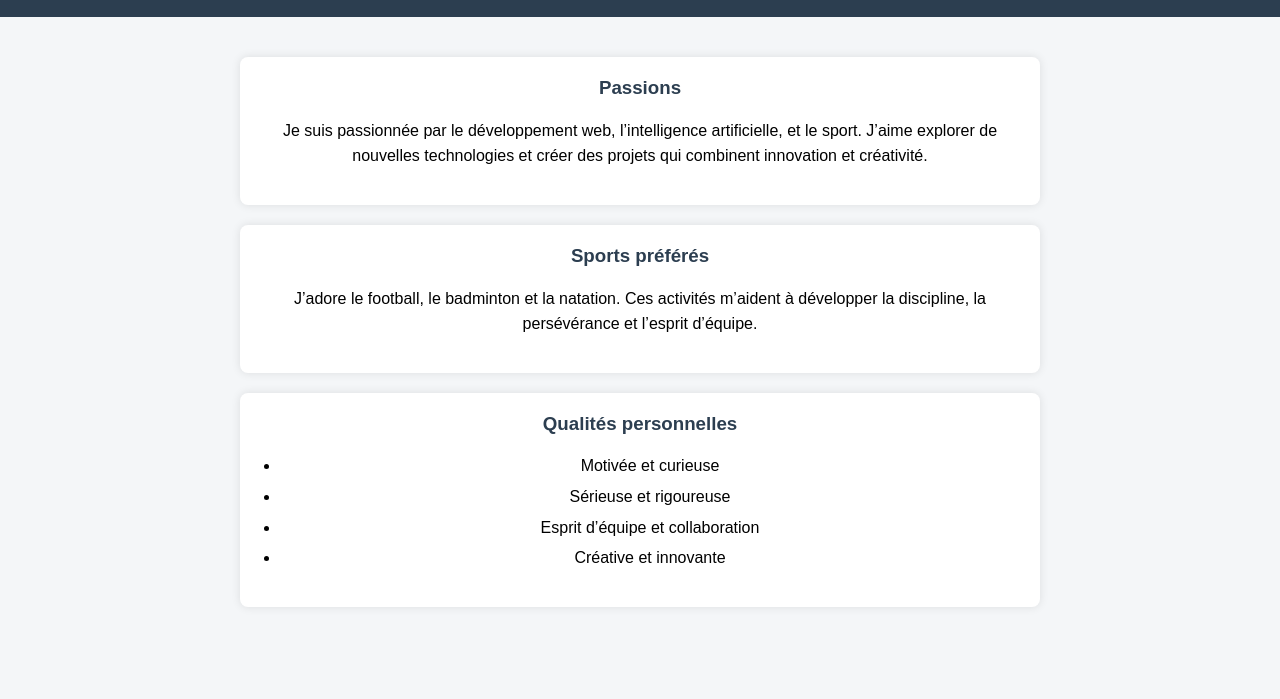
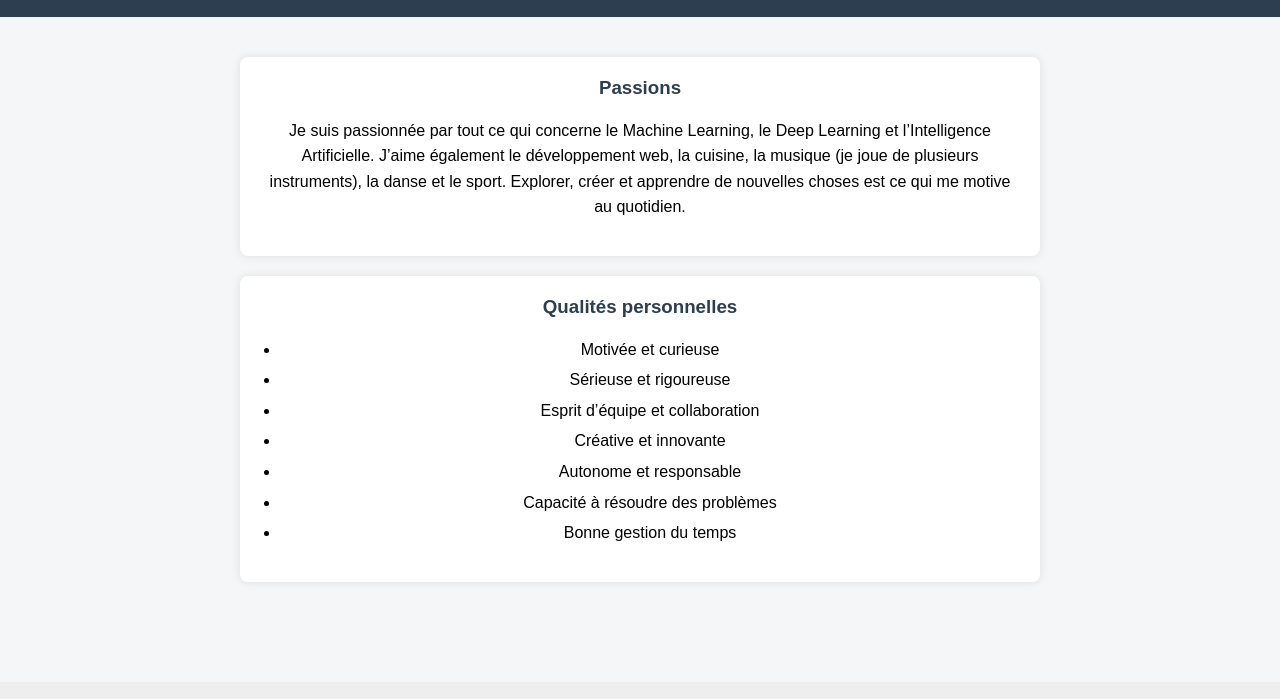
Before and after one commit to meryamabid/PROJET_WEB, a plain HTML site: page pages_html/passions.html in a window 1280 px wide. Shown: the part 121-820 px from the top of the page. Drawn offline with Linux system fonts and the light colour scheme.

Commit message:
version finale

```diff
--- a/pages_html/passions.html
+++ b/pages_html/passions.html
@@ -30,21 +30,23 @@
 
         <div class="bloc">
             <h3>Passions</h3>
-            <p>Je suis passionnée par le développement web, l’intelligence artificielle, et le sport. J’aime explorer de nouvelles technologies et créer des projets qui combinent innovation et créativité.</p>
+            <p>
+                Je suis passionnée par tout ce qui concerne le Machine Learning, le Deep Learning et l’Intelligence Artificielle.
+                J’aime également le développement web, la cuisine, la musique (je joue de plusieurs instruments), la danse et le sport.
+                Explorer, créer et apprendre de nouvelles choses est ce qui me motive au quotidien.
+            </p>
         </div>
 
         <div class="bloc">
-            <h3>Sports préférés</h3>
-            <p>J’adore le football, le badminton et la natation. Ces activités m’aident à développer la discipline, la persévérance et l’esprit d’équipe.</p>
-        </div>
-
-        <div class="bloc" >
             <h3>Qualités personnelles</h3>
             <ul>
                 <li>Motivée et curieuse</li>
                 <li>Sérieuse et rigoureuse</li>
                 <li>Esprit d’équipe et collaboration</li>
                 <li>Créative et innovante</li>
+                <li>Autonome et responsable</li>
+                <li>Capacité à résoudre des problèmes</li>
+                <li>Bonne gestion du temps</li>
             </ul>
         </div>
 
```
Also changed, not shown: pages_html/parcours.html (+3 -3 lines), images/diplome1.jpg (added), images/diplome2.jpg (added). Lines whose indentation alone changed are shown as unchanged.
